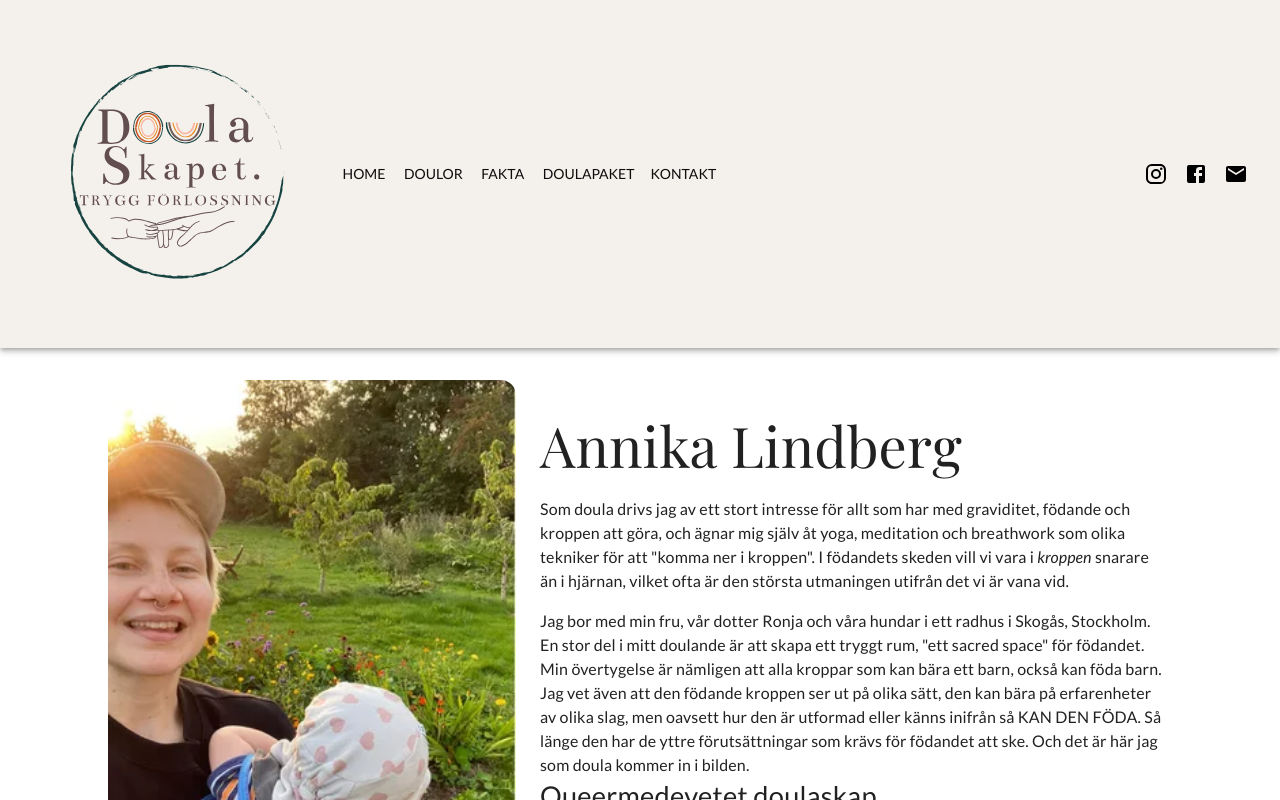
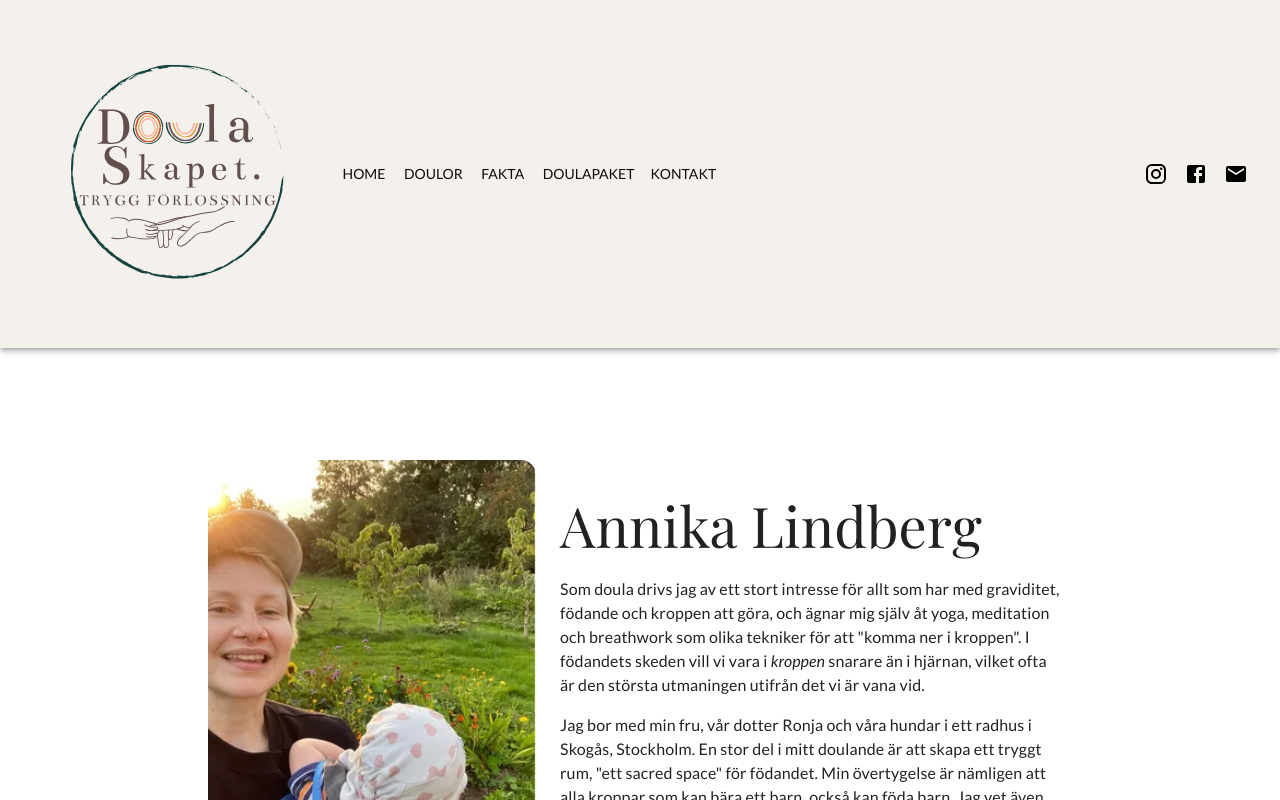
Before and after one commit to annikalindberg/DoulaSkapet, a React (Create React App) app: page /Doulor/Annika in a window 1280 px wide. Shown: the top 800 px of the page. Built offline with nearby package versions, Linux system fonts and the light colour scheme.

Commit message:
profilpage

```diff
--- a/src/pages/AnnikaProfilePage.js
+++ b/src/pages/AnnikaProfilePage.js
@@ -1,5 +1,5 @@
 import React from 'react';
-import { Box, Grid, Typography } from '@mui/material';
+import { Box, Grid, Typography, Container } from '@mui/material';
 import { useTheme } from '@mui/material/styles';
 import CustomNetlifyForm from '../components/CustomGoogleForm'
 
@@ -7,6 +7,9 @@ const AnnikaProfilePage = () => {
   const theme = useTheme();
 
   return (
+    <Container
+      sx={{ marginLeft: 'auto', marginRight: 'auto', maxWidth: '100%', px: { xs: 2, sm: 3, md: 4, lg: 10 }, py: { xs: 2, sm: 3, md: 4, lg: 10 } }}
+    >
     <Box sx={{ display: 'flex', flexDirection: 'column', alignItems: 'center', textAlign: 'center', gap: '16px' }} data-aos="fade-up">
       <Grid container spacing={2} justifyContent="center" sx={{ mt: '16px', mb: '16px' }}>
         <Grid item xs={12} md={6} lg={4} sx={{ p: '8px' }}>
@@ -49,7 +52,8 @@ const AnnikaProfilePage = () => {
         {/* Add more content as needed */}
       </Box>
       {/* Rest of your component */}
-    </Box>
+      </Box>
+      </Container>
   );
 };
 
```
